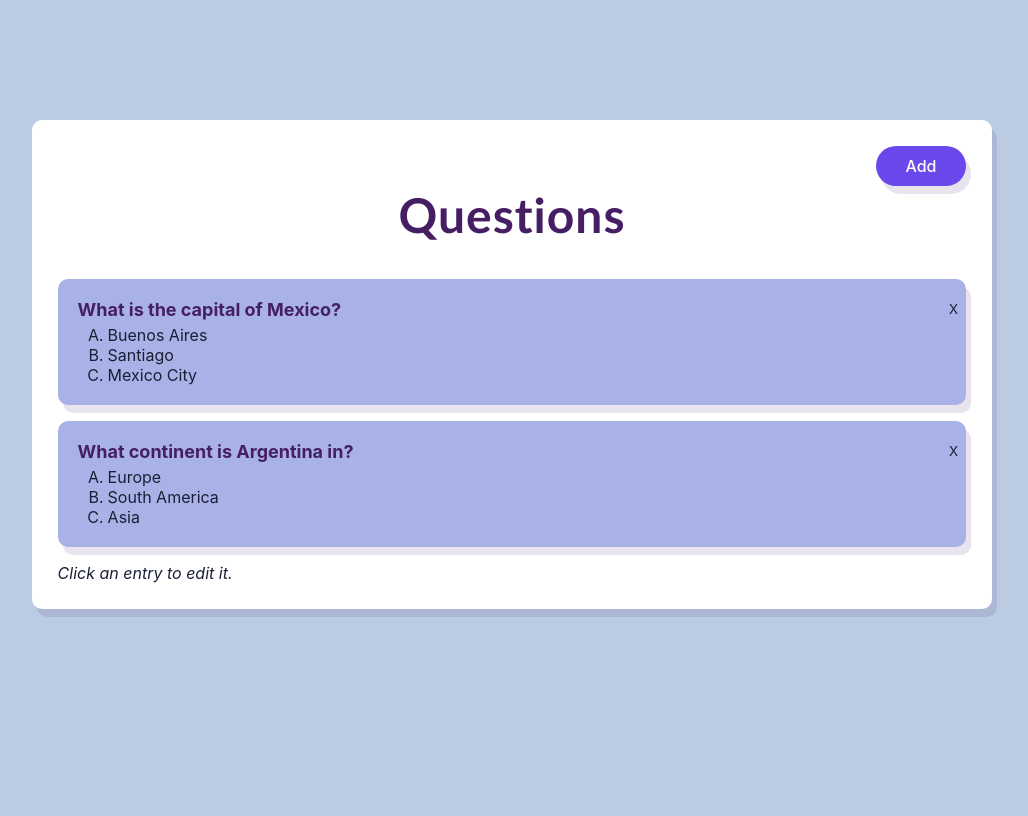
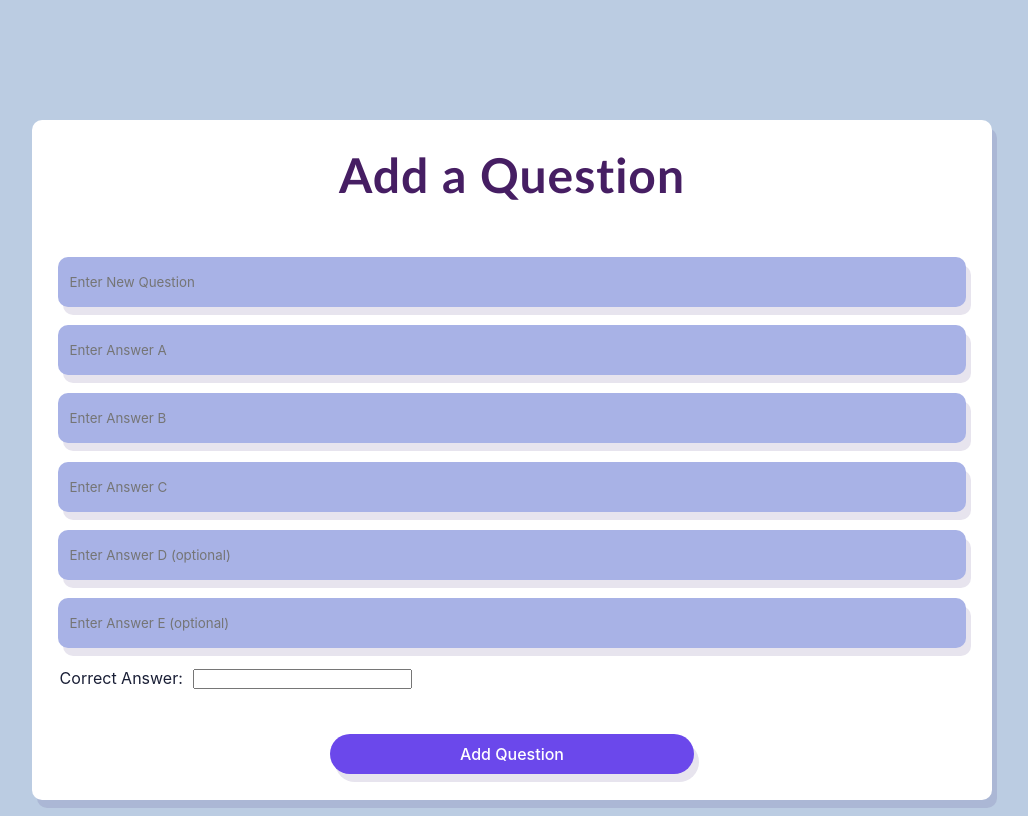
Before and after one commit to abby11a/synoptic-project, a React (Create React App) app: page / in a window 1280 px wide. Shown: the whole page, without its empty margins (128-1156 px from the left). Built offline with nearby package versions, Linux system fonts and the light colour scheme.

Commit message:
Adding basic add-question page

```diff
--- a/src/components/Quiz-Manager.tsx
+++ b/src/components/Quiz-Manager.tsx
@@ -1,8 +1,9 @@
 import { Login } from "./login/Login";
 import { Quizzes } from "./quizzes/Quizzes";
 import { Questions } from "./questions/Questions-Admin";
+import {AddQuestion} from "./add-question/AddQuestion"
 export function QuizManager() {
     return (
-        <Questions/>
+        <AddQuestion/>
     )
 }
--- /dev/null
+++ b/src/components/add-question/AddQuestion.tsx
@@ -0,0 +1,41 @@
+import React from "react";
+import "./add-questions.css";
+
+export function AddQuestion() {
+  return(
+    <div>
+      <div className="box">
+        <h1 className="title">Add a Question</h1>
+        <input className="input-box" placeholder="Enter New Question" name={"questions"} onChange={(e)=>{}}></input>
+        <AddAnswers/>
+        <button className="button" type="submit" onClick={()=>{}}>Add Question</button>
+      </div>
+    </div>
+  )
+}
+
+export function AddAnswers() {
+  return(
+    <div>
+        <div className="input-boxes">
+            <input className="input-box" placeholder="Enter Answer A" name={"answerA"} onChange={(e)=>changeAnswer(e, 'a')}></input>
+            <input className="input-box" placeholder="Enter Answer B" name={"answerB"} onChange={(e)=>changeAnswer(e, 'b')}></input>
+            <input className="input-box" placeholder="Enter Answer C" name={"answerC"} onChange={(e)=>changeAnswer(e, 'c')}></input>
+            <input className="input-box" placeholder="Enter Answer D (optional)" name={"answerD"} onChange={(e)=>changeAnswer(e, 'd')}></input>
+            <input className="input-box" placeholder="Enter Answer E (optional)" name={"answerE"} onChange={(e)=>changeAnswer(e, 'e')}></input>
+        </div>
+
+      <div className="correct-title">Correct Answer: </div>
+      <input list="correct-answers" onChange={(e)=>changeAnswer(e, 'correct')}/>
+      <datalist id="correct-answers">
+        <option value="a"></option>
+        <option value="b"></option>
+        <option value="c"></option>
+      </datalist>
+    </div>
+  )
+}
+
+const changeAnswer = (event: React.ChangeEvent<HTMLInputElement>, letter: 'a'|'b'|'c'|'d'|'e'|'correct') => {
+    console.log(event.target.value)
+}
--- /dev/null
+++ b/src/components/add-question/add-questions.css
@@ -0,0 +1,19 @@
+.input-box {
+    position: relative;
+    border-radius: 10px;
+    border-color: transparent;
+    padding: 10px;
+    box-shadow: 5px 8px #3a20751f;
+    height: 50px;
+    width: 100%;
+    margin-top: 2%;
+    background-color: #a8b2e6;
+    bottom: 50%;
+}
+
+.correct-title{
+    padding-top: 20px;
+    padding-right: 10px;
+    padding-left: 2px;
+    display: inline-flex;
+}
```
